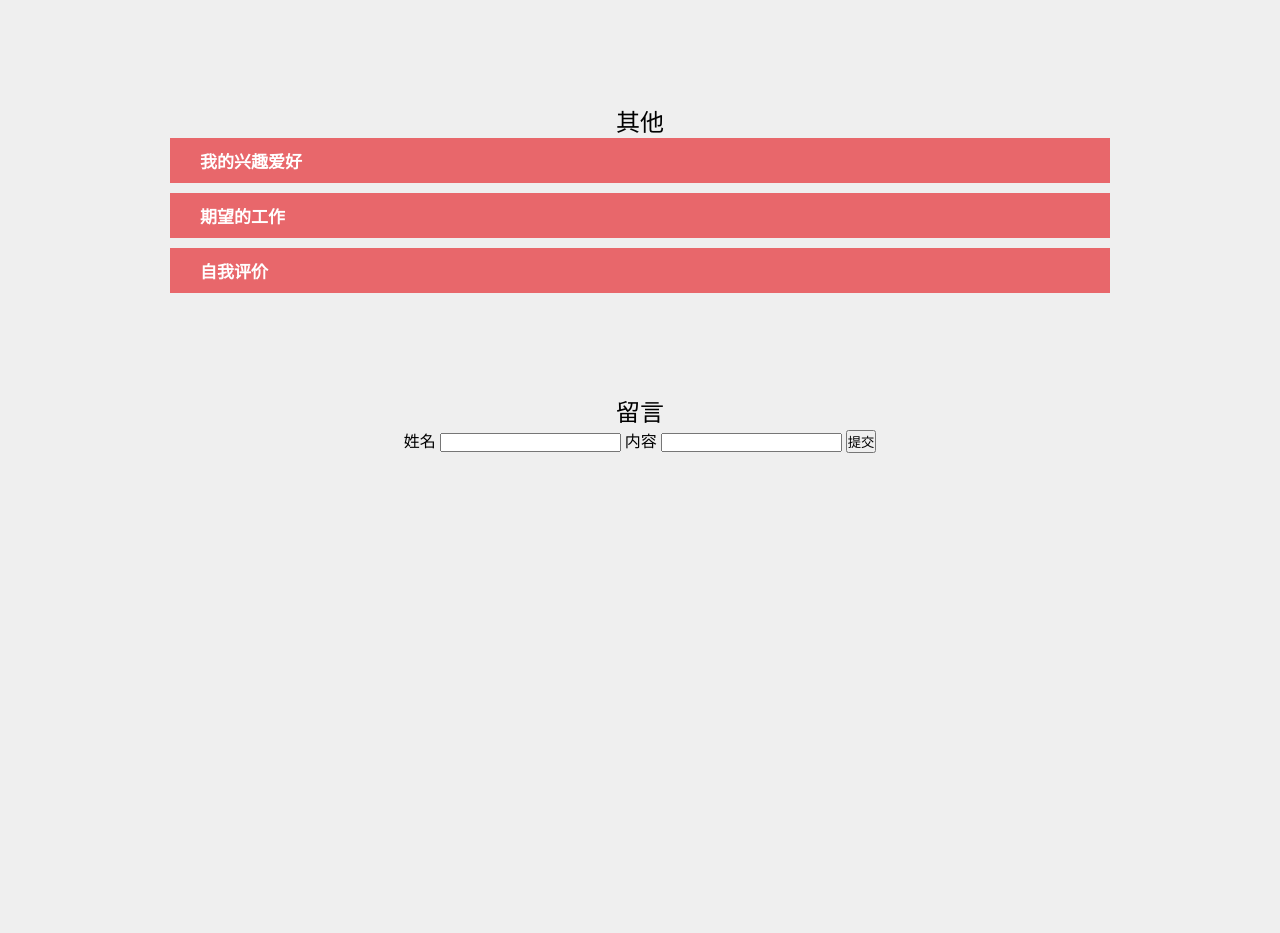
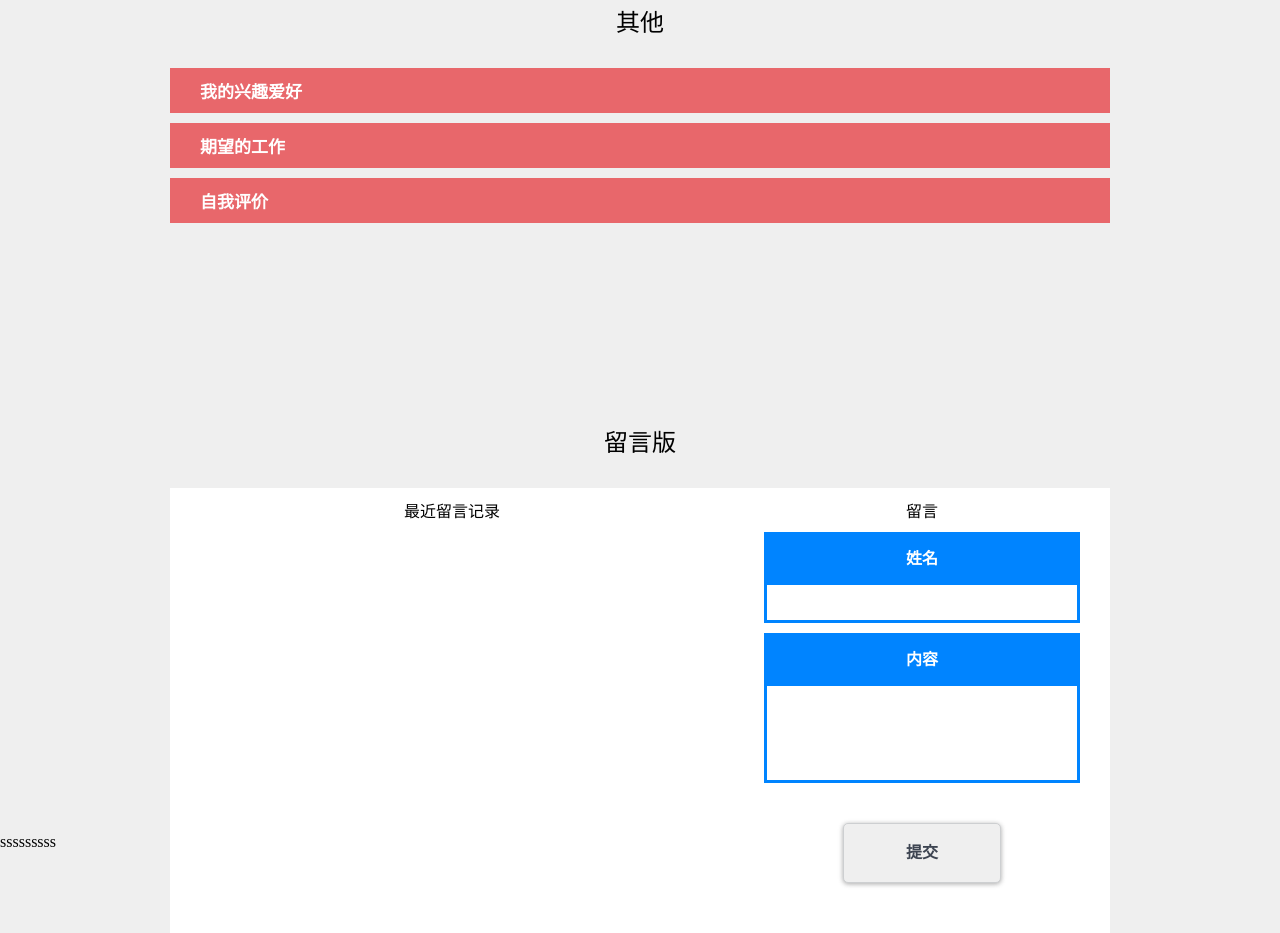
Before and after one commit to HeroMeiKong/resume, a plain HTML site: page New/index.html in a window 1280 px wide. Shown: the part 4003-4936 px from the top of the page. Before the commit the page ends 4456 px from the top, so only its background shows below. Drawn offline with nearby package versions, Linux system fonts and the light colour scheme; a script that the page names is missing.

Commit message:
add message

```diff
--- a/New/index.html
+++ b/New/index.html
@@ -613,17 +613,31 @@
     </div>
   </section>
   <section data-x id="siteMessageBoard">
-    <h2>留言</h2>
+    <h2>留言版</h2>
+    <div class="MessageBoard">
+      <div class="MessageBoard-box">
+        <label for="">最近留言记录</label>
         <ol id="messageList"></ol>
+      </div>
+      <div class="postMessageForm">
+        <label for="">留言</label>
         <form id="postMessageForm">
+          <div id="name">
             <label for="">姓名</label>
             <input type="text" name="name">
+          </div>
+          <div id="content">
             <label for="">内容</label>
             <input type="text" name="content">
-      <input type="submit" value="提交">
+          </div>
+          <input type="submit" value="提交" id="subbtn">
         </form>
+      </div>
+    </div>
   </section>
-  <script src="https://cdnjs.cloudflare.com/ajax/libs/Swiper/4.3.3/js/swiper.min.js"></script>
+  <footer>
+    <div>sssssssss</div>
+  </footer>
   <script src="//cdn.jsdelivr.net/npm/leancloud-storage@3.7.3/dist/av-min.js"></script>
   <!--模块化-->
   <script src="./scripts/auto-slide-up.js"></script>
--- a/New/scripts/message.js
+++ b/New/scripts/message.js
@@ -7,6 +7,10 @@
     },
     fetch: function(){
       var query = new AV.Query('Message');
+      var now = new Date();
+      query.lessThanOrEqualTo('createdAt', now); //查询今天之前创建的 Todo
+      query.limit(6);
+      query.descending('createdAt');
       return query.find() // Promise 对象
     },
     // 创建数据
@@ -30,7 +34,6 @@
     init: function(view, model){
       this.view = view
       this.model = model
-
       this.messageList = view.querySelector('#messageList')
       this.form = view.querySelector('form')
       this.model.init()
@@ -63,9 +66,14 @@
         let li = document.createElement('li')
         li.innerText = `${object.attributes.name}: ${object.attributes.content}`
         let messageList = document.querySelector('#messageList')
-        messageList.appendChild(li)
+        messageList.childNodes[0].insertBefore(li)
+        length = messageList.childNodes.length
+        for(let i=1;i<length-1;i++){
+          messageList.childNodes[i] = messageList.childNodes[i+1]
+        }
+        messageList.childNodes[length-1].removeChild(li);
+        //messageList.appendChild(li)
         myForm.querySelector('input[name=content]').value = ''
-        console.log(object)
       })
     }
 
--- a/New/styles/layout.css
+++ b/New/styles/layout.css
@@ -90,8 +90,7 @@ h1,h2,h3,h4,h5,h6 { font-weight: normal; }
   top: 100%;
   background: #FFFFFF;
   color: #3D4451;
-  box-shadow: rgba(0, 0, 0, 0.12) 0px 1px 6px 0px, rgba(0, 0, 0, 0.24) 0px 1px 4px 0px
-  ;
+  box-shadow: rgba(0, 0, 0, 0.12) 0px 1px 6px 0px, rgba(0, 0, 0, 0.24) 0px 1px 4px 0px;
   cursor: pointer;
   visibility: hidden;
 }
@@ -939,11 +938,9 @@ section.siteMessageBoard > h2,
 /*---------------section.siteMessageBoard---------------*/
 
 #siteOther .other-box{
+  margin-top: 30px;
+}
 
-}
-#siteOther .other-box ul{
-
-}
 #siteOther .other-box li{
   text-align: left;
   margin-bottom: 10px;
@@ -976,9 +973,85 @@ section.siteMessageBoard > h2,
 
 /*---------------section.siteMessageBoard---------------*/
 
-section.siteMessageBoard{
-  margin-top: 50px;
+#siteMessageBoard .MessageBoard{
+  display: flex;
+  flex-direction: row;
+  justify-content: space-between;
+  background-color: #FFFFFF;
+  margin-top: 30px;
 }
-section.siteMessageBoard > ol { max-width: 700px; margin: 0 auto; border-top: 1px solid #ddd; }
-section.siteMessageBoard > ol > li {padding: 16px; border-bottom: 1px solid #ddd; }
-section.siteMessageBoard > form { width: 700px; margin: 50px auto; }
+#siteMessageBoard .MessageBoard-box,
+#siteMessageBoard .postMessageForm{
+  padding: 10px 20px;
+}
+#siteMessageBoard .MessageBoard-box{  width: 60%; }
+#siteMessageBoard .postMessageForm{  width: 40%; }
+#siteMessageBoard  ol{
+  padding: 10px;
+}
+#siteMessageBoard  ol > li {
+  padding: 16px;
+  margin-bottom: 10px;
+  background-color: #e8676b;
+  color: #FFFFFF;
+  border-bottom: 1px solid #ddd;
+}
+#siteMessageBoard > form { width: 700px; margin: 50px auto; }
+#postMessageForm{
+  padding: 10px;
+}
+#postMessageForm label{
+  padding: 10px;
+  font-size: 16px;
+  font-weight: 700;
+  color: #FFFFFF;
+}
+#name,
+#content{
+  display: flex;
+  width: 100%;
+}
+#content,#name{
+  flex-direction: column;
+  margin-bottom: 10px;
+}
+#name label,
+#name input{
+  width: 100%;
+  padding: 10px;
+  outline: none;
+  border: 3px solid #0084ff;
+}
+#name label{ background-color: #0084ff; }
+#content label{
+  width: 100%;
+  background-color: #0084ff;
+  border: 3px solid #0084ff;
+}
+#content input{
+  height: 100px;
+  padding: 10px;
+  outline: none;
+  border: 3px solid #0084ff;
+}
+#subbtn{
+  width: 50%;
+  font-size: 16px;
+  font-weight: 700;
+  cursor: pointer;
+  box-shadow: rgba(0, 0, 0, 0.12) 0px 1px 6px 0px, rgba(0, 0, 0, 0.24) 0px 1px 4px 0px;
+  transition: all 0.3s;
+  line-height: 16px;
+  padding: 21px 55px;
+  display: inline-block;
+  border: 1px solid #CDCFD1;
+  background-color: #EFEFEF;
+  border-radius:5px;
+  color: #3D4451;
+  margin: 30px 0;
+  outline: none;
+}
+#subbtn:hover{
+  box-shadow: 0 10px 30px rgba(0, 0, 0, 0.19), 0 6px 10px rgba(0, 0, 0, 0.23);
+  transition: all 0.3s;
+}
```
Also changed, not shown: New/scripts/Leancloud.js (deleted, +0 -15 lines), New/scripts/Swiper.js (deleted, +0 -15 lines). Lines whose indentation alone changed are shown as unchanged.
